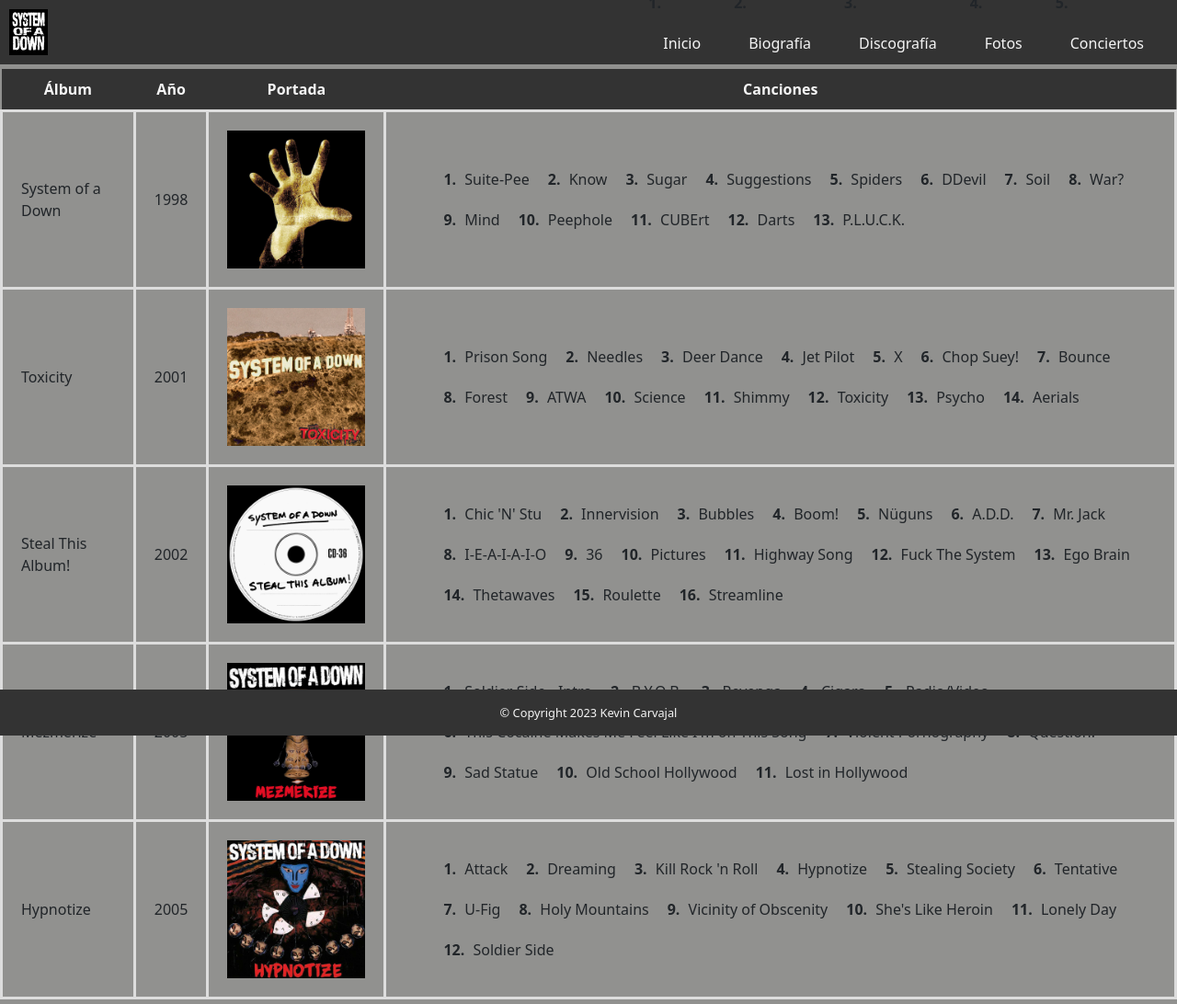
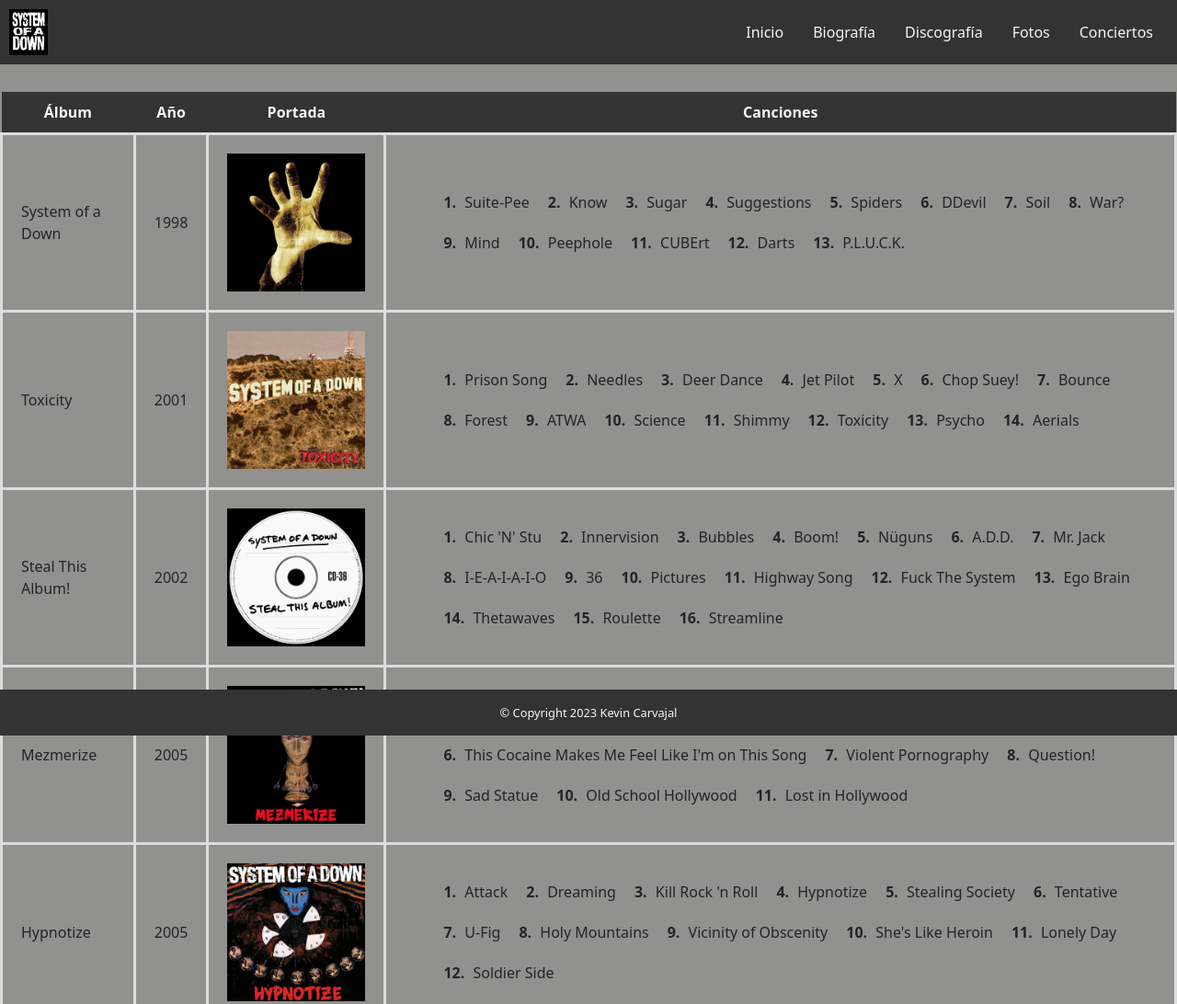
Before and after one commit to ShiaggyDuoc/soad, a plain HTML site: page discography.html in a window 1280 px wide. Shown: the top 1092 px of the page at 92% size. Drawn offline with nearby package versions, Linux system fonts and the light colour scheme.

Commit message:
arreglar numeracion discos

```diff
--- a/discography.html
+++ b/discography.html
@@ -22,7 +22,7 @@
             </ul>
         </nav>
     </header>
-    <table>
+    <table class="discography-table">
       <thead>
         <tr>
           <th>Álbum</th>
--- a/style/style.css
+++ b/style/style.css
@@ -15,7 +15,7 @@ li a {
     color: whitesmoke;
     text-align: center;
     padding: 20px 16px;
-    text-decoration: none;
+    text-decoration: none ;
 }
 
 li a:hover {
@@ -100,7 +100,7 @@ body {
 table {
     width: 100%;
     border-collapse: collapse;
-    margin-top: 75px;
+    margin-top: 100px;
     margin-bottom: 50px;
   }
 
@@ -128,16 +128,16 @@ table {
     padding: 0;
   }
 
-  ul li {
+  .discography-table ul li {
     margin: 10px 10px;
   }
 
-  li:nth-child(n) {
+  .discography-table li:nth-child(n) {
     counter-increment: song;
   }
 
-  li:before {
+  .discography-table li:before {
     content: counter(song) ". ";
     font-weight: bold;
     margin-right: 5px;
-  }
+}
```
